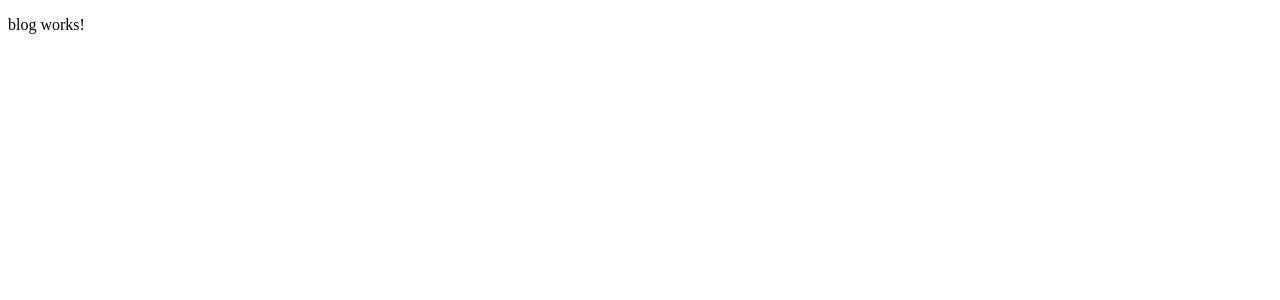
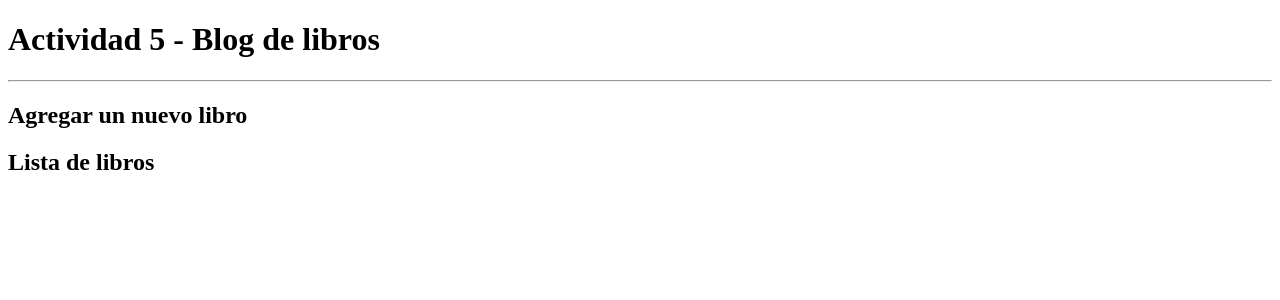
Before and after one commit to ainarasanchez/actividad5, an Angular app in the folder app-actividad5/: page / in a window 1280 px wide. Shown: the top 300 px of the page. Built offline with nearby package versions, Linux system fonts and the light colour scheme.

Commit message:
Estructura html

```diff
--- a/app-actividad5/src/app/components/blog/blog.component.html
+++ b/app-actividad5/src/app/components/blog/blog.component.html
@@ -1 +1,12 @@
-<p>blog works!</p>
+<h1>Actividad 5 - Blog de libros </h1>
+<hr>
+
+<section>
+    <h2>Agregar un nuevo libro</h2>
+
+</section>
+
+<section>
+    <h2>Lista de libros</h2>
+
+</section>
```
